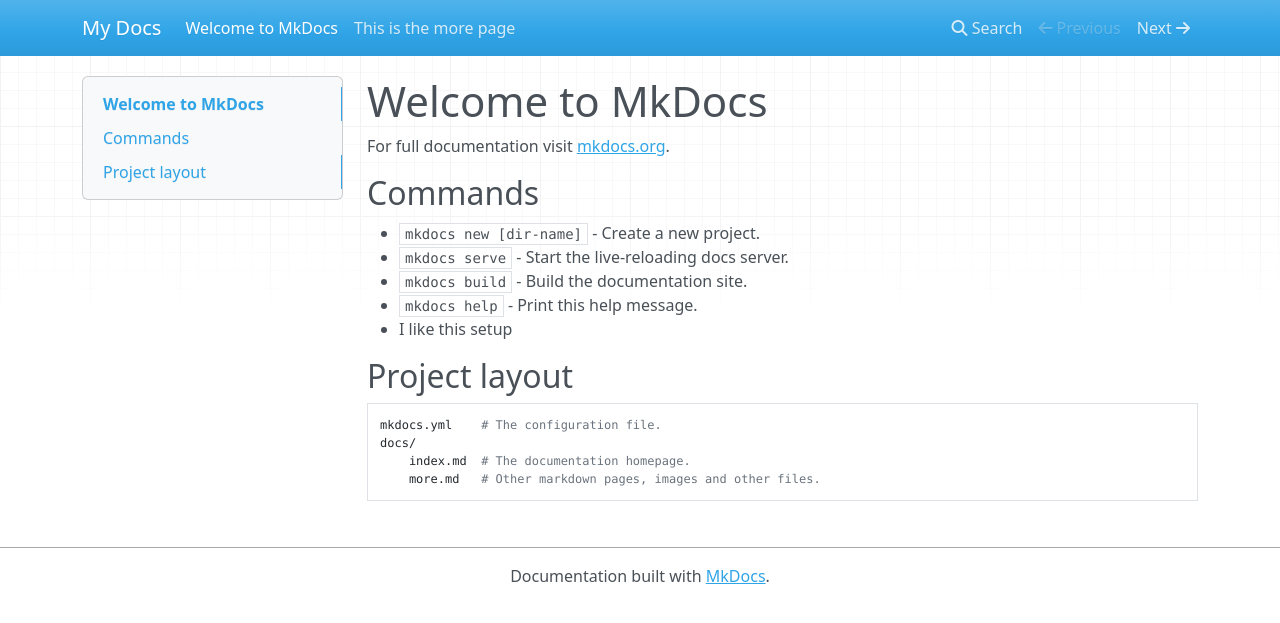
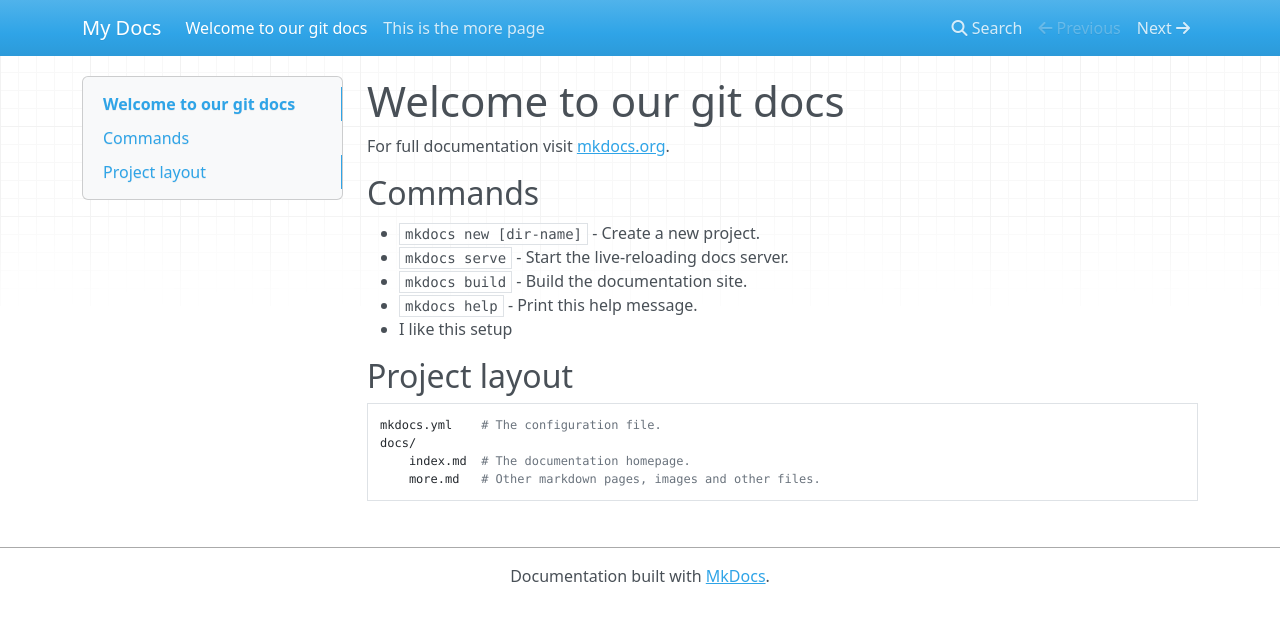
Before and after one commit to calicoquito/demodocs, an MkDocs documentation site: the page built from docs/index.md, in a window 1280 px wide. Shown: the top 623 px of the page. Built offline with MkDocs 1.6.1, drawn with Linux system fonts in a browser that asks for light colours; nearby versions of some CDN libraries.

Commit message:
added new heading title

```diff
--- a/docs/index.md
+++ b/docs/index.md
@@ -1,4 +1,4 @@
-# Welcome to MkDocs
+# Welcome to our git docs
 
 For full documentation visit [mkdocs.org](https://mkdocs.org).
 
```
